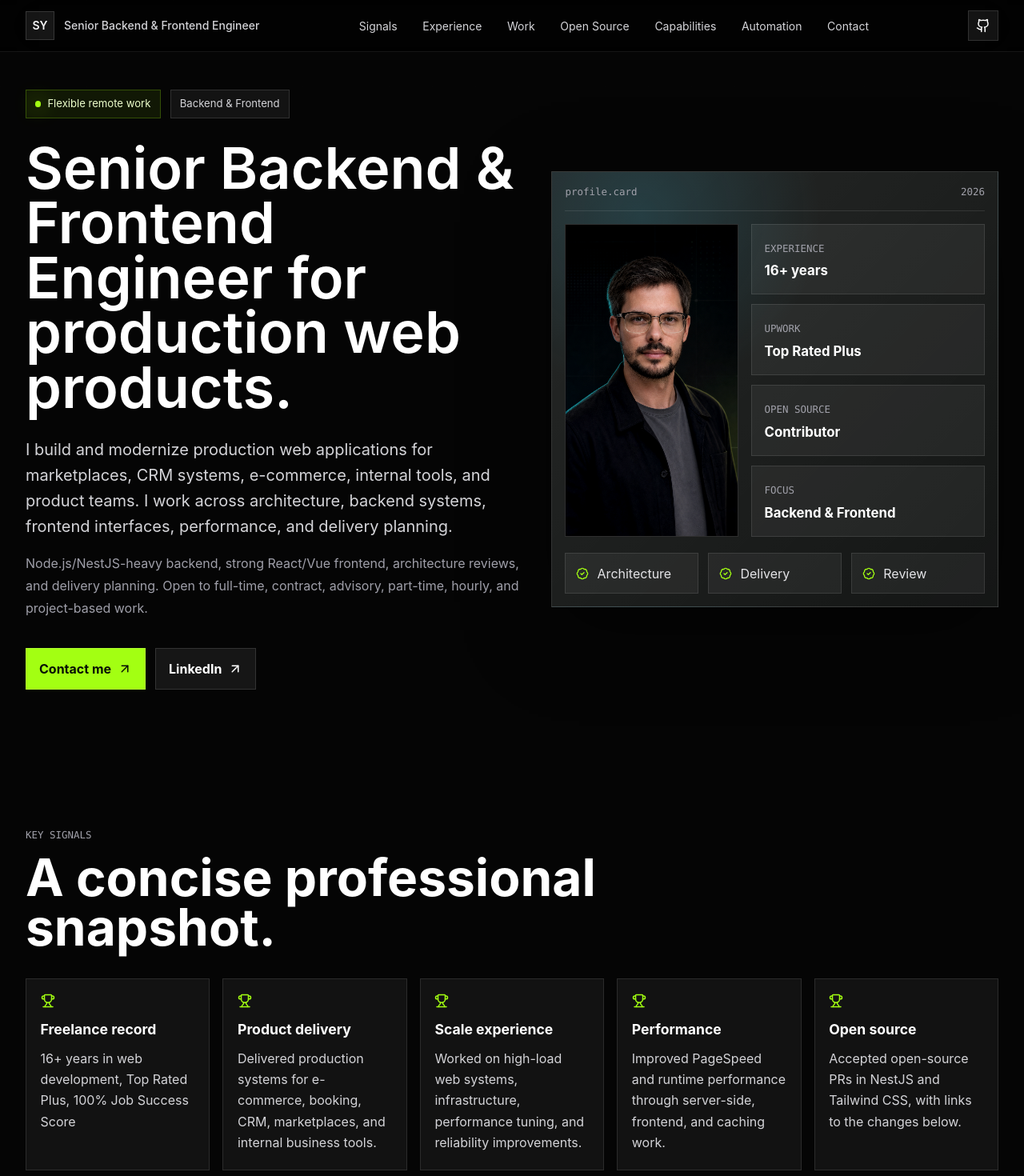
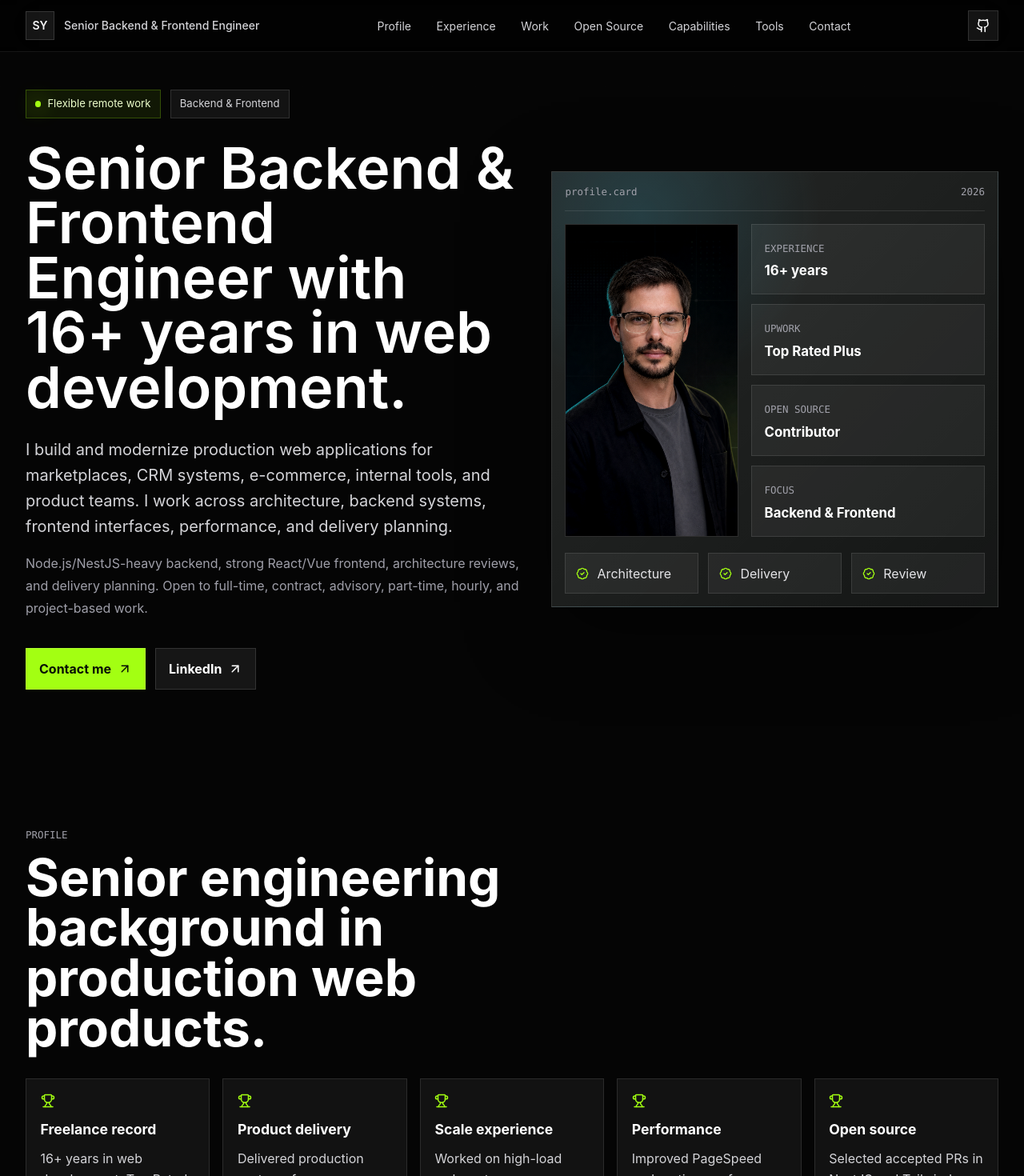
Before and after one commit to yudin-s/yudin-s.github.io, a React (Vite) app: page / in a window 1280 px wide. Shown: the top 1470 px of the page at 80% size. Built offline with nearby package versions, Linux system fonts and the light colour scheme.

Commit message:
Tune portfolio copy

```diff
--- a/index.html
+++ b/index.html
@@ -5,13 +5,13 @@
     <meta name="viewport" content="width=device-width, initial-scale=1.0" />
     <meta
       name="description"
-      content="Serge Yudin is a Senior Backend & Frontend Engineer and Technical Advisor building production web products, marketplaces, CRM systems, e-commerce platforms, and AI automation tools."
+      content="Serge Yudin is a Senior Backend & Frontend Engineer with 16+ years in web development, building marketplaces, CRM systems, e-commerce platforms, internal tools, and production web applications."
     />
     <meta name="theme-color" content="#050505" />
     <meta property="og:title" content="Serge Yudin - Senior Backend & Frontend Engineer" />
     <meta
       property="og:description"
-      content="Senior engineering profile covering backend, frontend, architecture, production delivery, and open-source contributions."
+      content="Senior engineering profile covering backend, frontend, architecture, commercial delivery, and selected open-source contributions."
     />
     <meta property="og:type" content="website" />
     <meta property="og:url" content="https://yudin-s.github.io/" />
--- a/src/App.tsx
+++ b/src/App.tsx
@@ -38,12 +38,12 @@ import {
 } from './data/portfolio';
 
 const navItems = [
-  { label: 'Signals', href: '#proof' },
+  { label: 'Profile', href: '#proof' },
   { label: 'Experience', href: '#resume' },
   { label: 'Work', href: '#work' },
   { label: 'Open Source', href: '#open-source' },
   { label: 'Capabilities', href: '#stack' },
-  { label: 'Automation', href: '#agent-lab' },
+  { label: 'Tools', href: '#agent-lab' },
   { label: 'Contact', href: '#contact' },
 ];
 
@@ -424,7 +424,7 @@ function App() {
                 <span className="status-chip muted">Backend & Frontend</span>
               </div>
               <h1 className="max-w-5xl text-5xl font-semibold leading-[0.95] tracking-normal text-white sm:text-6xl lg:text-7xl">
-                Senior Backend & Frontend Engineer for production web products.
+                Senior Backend & Frontend Engineer with 16+ years in web development.
               </h1>
               <p className="mt-7 max-w-2xl text-lg leading-8 text-zinc-300 sm:text-xl">
                 {profile.tagline} I work across architecture, backend systems, frontend interfaces,
@@ -476,7 +476,7 @@ function App() {
           </div>
         </section>
 
-        <Section id="proof" eyebrow="Key Signals" title="A concise professional snapshot.">
+        <Section id="proof" eyebrow="Profile" title="Senior engineering background in production web products.">
           <div className="grid gap-4 md:grid-cols-2 xl:grid-cols-5">
             {proofItems.map((item, index) => (
               <motion.article
@@ -590,7 +590,7 @@ function App() {
           </div>
         </Section>
 
-        <Section id="open-source" eyebrow="Open Source" title="Accepted open-source PRs in NestJS and Tailwind CSS.">
+        <Section id="open-source" eyebrow="Open Source" title="Selected accepted PRs in NestJS and Tailwind CSS.">
           <div className="grid gap-4 md:grid-cols-2 xl:grid-cols-5">
             {openSource.map((item) => (
               <article className="ledger-card" key={`${item.repository}-${item.pullRequest}`}>
@@ -607,7 +607,7 @@ function App() {
             ))}
             <article className="ledger-card accent-card">
               <Rocket size={22} />
-              <h3>Product Hunt</h3>
+              <h3>Maker Profile</h3>
               <p>{productHunt.about}</p>
               <div className="launch-list">
                 {productHunt.launches.map((launch) => (
@@ -640,15 +640,14 @@ function App() {
           </div>
         </Section>
 
-        <Section id="agent-lab" eyebrow="AI Automation" title="Local automation and AI-assisted engineering work.">
+        <Section id="agent-lab" eyebrow="Tools" title="Local tooling and engineering experiments.">
           <div className="grid gap-6 lg:grid-cols-[0.9fr_1.1fr]">
             <div className="lab-copy">
               <Blocks size={24} />
               <h3>{activeNode}</h3>
               <p>
                 Recent side projects explore local agents, voice workflows, PR analysis, and
-                automation around engineering delivery. This is an additional specialization, not
-                the main CV headline.
+                delivery tooling. This is additional engineering context, not the main CV headline.
               </p>
               <div className="mt-6 flex flex-wrap gap-2">
                 {skills.seniorSignals.map((item) => (
--- a/src/data/portfolio.ts
+++ b/src/data/portfolio.ts
@@ -5,10 +5,10 @@ export const profile = {
   positioning: [
     'Senior Backend & Frontend Engineer',
     'Backend & Frontend Engineer',
-    'Technical Advisor',
+    'Full-Stack Engineer',
   ],
   about:
-    'Senior engineer and technical advisor with deep backend, frontend, architecture, and product delivery experience.',
+    'Senior engineer with deep backend, frontend, architecture, and product delivery experience.',
   tagline:
     'I build and modernize production web applications for marketplaces, CRM systems, e-commerce, internal tools, and product teams.',
   specialization:
@@ -40,7 +40,7 @@ export const proofItems = [
   },
   {
     metric: 'Open source',
-    details: 'Accepted open-source PRs in NestJS and Tailwind CSS, with links to the changes below.',
+    details: 'Selected accepted PRs in NestJS and Tailwind CSS, with links to the changes below.',
   },
 ];
 
@@ -50,7 +50,6 @@ export const links = [
   { label: 'Portfolio repository', url: 'https://github.com/yudin-s/yudin-s.github.io' },
   { label: 'LinkedIn', url: 'https://www.linkedin.com/in/sergeyudin/' },
   { label: 'Upwork', url: 'https://www.upwork.com/o/profiles/users/~011535c13b3445c54c/' },
-  { label: 'Product Hunt', url: 'https://www.producthunt.com/@sergeyudin' },
   { label: 'Twitter/X', url: 'https://twitter.com/serge_yudin_' },
   { label: 'Facebook', url: 'https://www.facebook.com/sergeblackbox' },
 ];
@@ -171,12 +170,11 @@ export const projects = [
   {
     name: 'Launchpack',
     description:
-      'A launch planning tool for preparing product positioning, assets, and release workflows. Planned for Product Hunt.',
+      'Small launch planning tool for turning rough product notes into positioning, assets, and release checklists.',
     category: 'Product / maker tool',
     liveUrl: 'https://yudin-s.github.io/launchpack/',
-    productHuntUrl: 'https://www.producthunt.com/@sergeyudin',
     repoUrl: 'https://github.com/yudin-s/launchpack',
-    status: 'Product Hunt launch planned',
+    status: 'Side project',
   },
   {
     name: 'PullScope',
@@ -191,14 +189,14 @@ export const projects = [
     name: 'Lobster',
     description:
       'Local automation system with multi-agent orchestration, Docker isolation, persistent memory, and context recovery.',
-    category: 'AI automation',
+    category: 'Local engineering tool',
     repoUrl: 'https://github.com/yudin-s/lobster',
   },
   {
     name: 'Uncle Ben',
     description:
       'Local macOS voice assistant with wake-word activation, speech recognition, local intent parsing, and guarded actions.',
-    category: 'AI automation',
+    category: 'Local engineering tool',
     repoUrl: 'https://github.com/yudin-s/uncle-ben',
   },
 ];
@@ -323,7 +321,7 @@ export const skills = {
     'Product delivery',
     'Performance & reliability',
     'Legacy modernization',
-    'AI automation',
+    'Local tooling',
   ],
   frontend: [
     'React',
@@ -352,7 +350,7 @@ export const skills = {
     'Nginx',
     'Apache',
   ],
-  aiAutomation: [
+  localTooling: [
     'LLM agents',
     'Ollama',
     'local AI tools',
@@ -369,7 +367,7 @@ export const skills = {
     'AdTech dashboards',
     'fintech',
     'blockchain',
-    'AI startups',
+    'startup products',
   ],
   seniorSignals: [
     'architecture',
@@ -419,13 +417,13 @@ export const productHunt = {
   profile: 'https://www.producthunt.com/@sergeyudin',
   role: 'Senior Backend & Frontend Engineer',
   about:
-    'Product Hunt profile for maker-side projects and product launches, including Launchpack.',
-  keywords: ['web apps', 'automation tools', 'AI workflows', 'real problems'],
+    'Maker profile for small side projects and product experiments.',
+  keywords: ['web apps', 'developer tools', 'product workflows', 'real problems'],
   badge: 'Tastemaker',
   launches: [
     {
       name: 'Launchpack',
-      status: 'Upcoming Product Hunt launch',
+      status: 'Side project',
       url: 'https://www.producthunt.com/@sergeyudin',
     },
   ],
```
Also changed, not shown: 1 other file (tests, documents, lock files or other folders).
